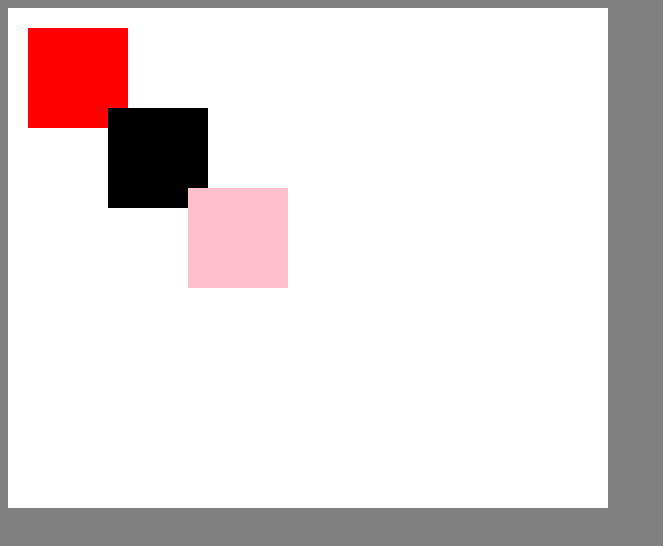
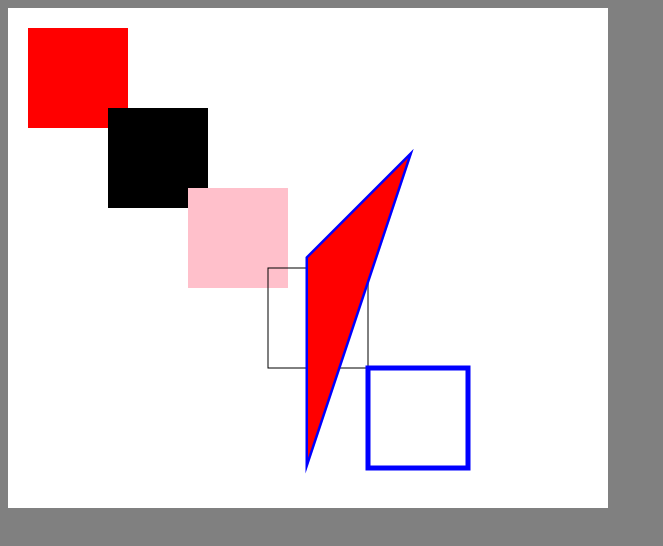
Before and after one commit to JOSERRA09/UNIDAD-2, a plain HTML site: page index.html in a window 1280 px wide. Shown: the whole page, without its empty margins (0-663 px from the left). Drawn offline with Linux system fonts and the light colour scheme.

Commit message:
Add files via upload
U2 ACTIVIDAD 3  moveTo, lineTo y stroke

```diff
--- a/index.html
+++ b/index.html
@@ -1,3 +1,7 @@
+
+
+
+
 <!DOCTYPE html>
 <html lang ="en">
     <head>
@@ -25,6 +29,9 @@
         <script>
             const mycanvas = document.getElementById("mycanvas");
             const ctx = mycanvas.getContext("2d");
+
+
+            //Figuras con color
             ctx.fillStyle="Red"
             ctx.fillRect(20,20,100,100)
             ctx.fillStyle="black"
@@ -32,6 +39,23 @@
             ctx.fillStyle="pink"
             ctx.fillRect(180,180,100,100)
 
+            //Figura sin relleno
+            ctx.strokeRect(260,260,100,100)
+
+            ctx.strokeStyle="blue"
+            ctx.lineWidth = 5;
+            ctx.strokeRect(360,360,100,100)
+
+            //Triangulo
+            ctx.beginPath();
+            ctx.fillStyle="Red"
+            ctx.moveTo(300,250)
+            ctx.lineTo(300,450)
+            ctx.lineTo(400,150)
+            ctx.closePath()
+            ctx.stroke();
+            ctx.fill()
+
         </script>
         </body>
         </html>
```
